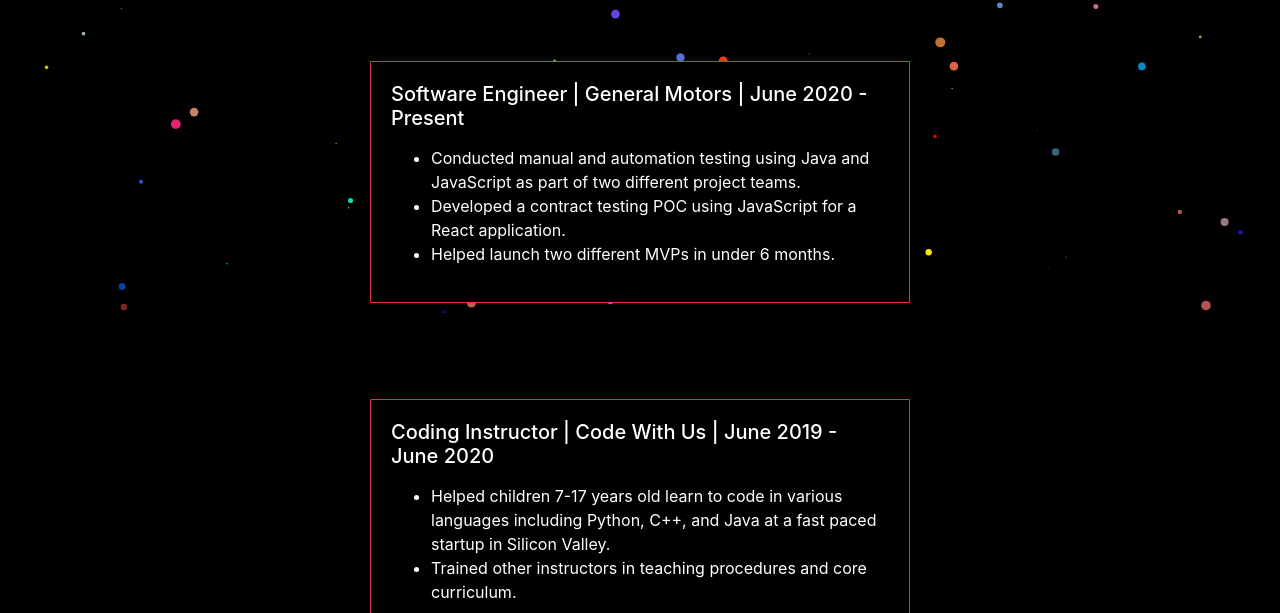
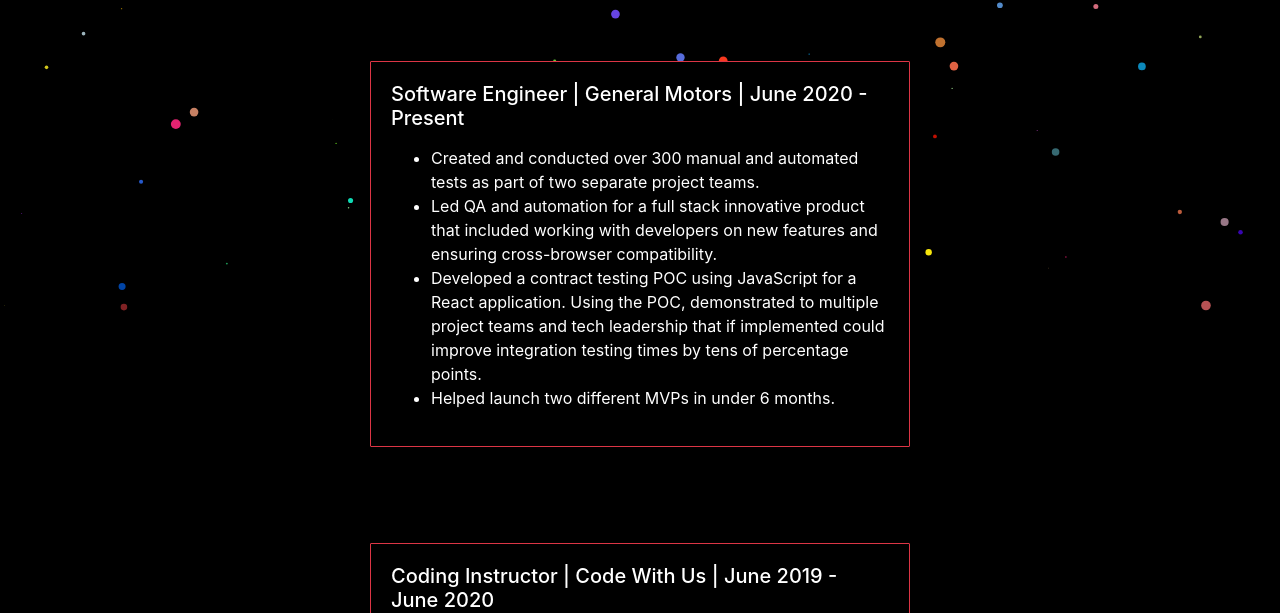
Before and after one commit to TristanRoss/New-Portfolio, a website: page index.html in a window 1280 px wide. Shown: the part 487-1100 px from the top of the page. Drawn offline with nearby package versions, Linux system fonts and the light colour scheme.

Commit message:
Update index.html

```diff
--- a/index.html
+++ b/index.html
@@ -54,8 +54,13 @@
                             <h5 class="card-title">Software Engineer | General Motors | June 2020 - Present</h5>
                             <p class="card-text">
                             <ul>
-                                <li>Conducted manual and automation testing using Java and JavaScript as part of two different project teams.</li>
-                                <li>Developed a contract testing POC using JavaScript for a React application.</li>
+                                <li>Created and conducted over 300 manual and automated tests as part of two separate
+                                    project teams.</li>
+                                <li>Led QA and automation for a full stack innovative product that included working
+                                    with developers on new features and ensuring cross-browser compatibility.</li>
+                                <li>Developed a contract testing POC using JavaScript for a React application. Using
+                                    the POC, demonstrated to multiple project teams and tech leadership that if
+                                    implemented could improve integration testing times by tens of percentage points.</li>
                                 <li>Helped launch two different MVPs in under 6 months.</li>
                             </ul>
                             </p>
```
